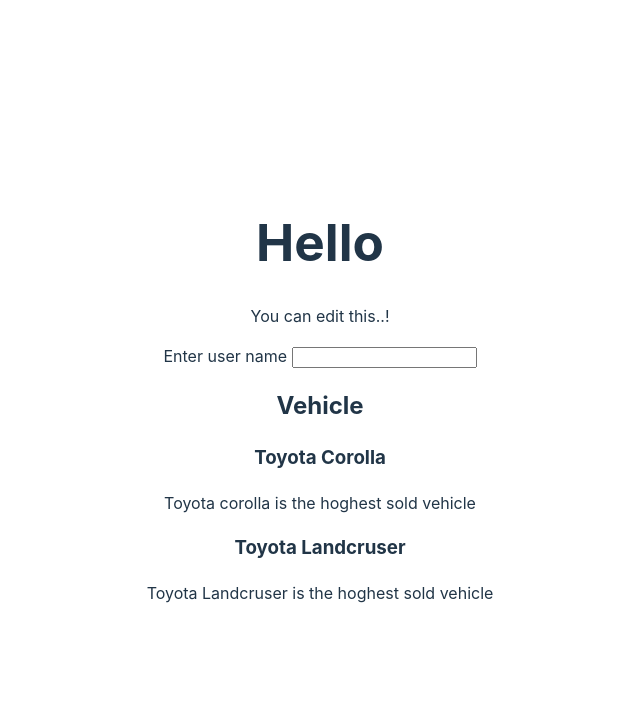
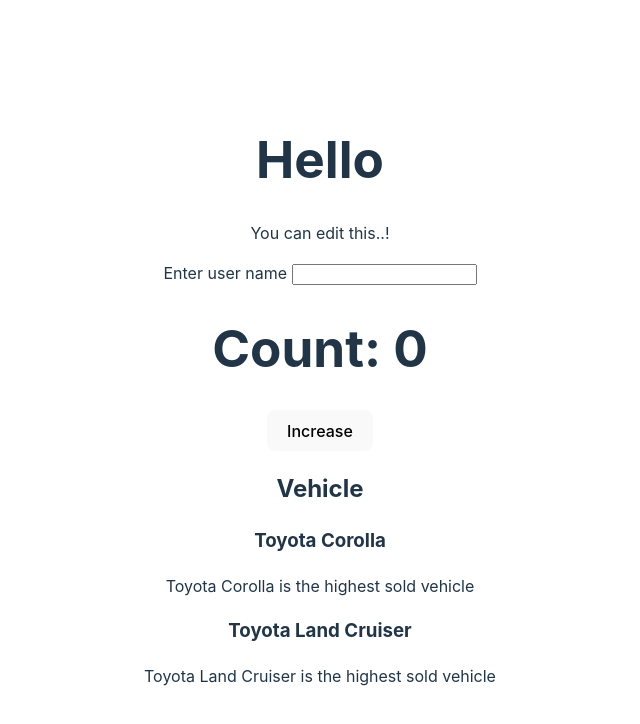
Before and after one commit to TharinduDMadushanka/learn-advanced-java-cmjd-106-ijse, a React (Vite) app in the folder SpringBoot/many-to-many/springintro/src/React/my-first-react/: page / in a window 1280 px wide. Shown: the top 724 px of the page, without its empty margins (320-960 px from the left). Built offline with nearby package versions, Linux system fonts and the light colour scheme.

Commit message:
create simple state mangement for increse number when click a btn

```diff
--- a/SpringBoot/many-to-many/springintro/src/React/my-first-react/src/App.tsx
+++ b/SpringBoot/many-to-many/springintro/src/React/my-first-react/src/App.tsx
@@ -1,18 +1,23 @@
-// import {useState} from 'react'
-
-import './App.css'
+import './App.css';
 import Vehicle from "./components/vehicle.tsx";
 import {useState} from "react";
 
-// parent components
+// Parent component
 function App() {
-    // const [count, setCount] = useState(0)
+    // useState hook for username
+    const [username, setUsername] = useState<string>("");
 
-    //hooks - useState hook
-    const [username, setUsername] = useState<String>(" ");
+    // useState hook for count
+    const [count, setCount] = useState<number>(0);
 
-    function handleInputChange(event: any){
+    // Handle input change for username
+    function handleInputChange(event: React.ChangeEvent<HTMLInputElement>) {
         setUsername(event.target.value);
+    }
+
+    // Handle increase button click
+    function increaseCount() {
+        setCount(count + 1);
     }
 
     return (
@@ -21,23 +26,25 @@ function App() {
             <p>You can edit this..!</p>
 
             <label>Enter user name  </label>
-            <input type="text" onChange={handleInputChange}/>
+            <input type="text" onChange={handleInputChange} />
+
+            <h1>Count: {count}</h1>
+            <button onClick={increaseCount}>Increase</button>
 
             <h2>Vehicle</h2>
-            <Vehicle title="Toyota Corolla" description="Toyota corolla is the hoghest sold vehicle " />
-            <Vehicle title="Toyota Landcruser" description="Toyota Landcruser is the hoghest sold vehicle " />
+            <Vehicle title="Toyota Corolla" description="Toyota Corolla is the highest sold vehicle" />
+            <Vehicle title="Toyota Land Cruiser" description="Toyota Land Cruiser is the highest sold vehicle" />
         </div>
     )
 }
 
-// define a type
-// interface VehicleType{
-//     title: string,
-//     description:string
+// Define a type
+// interface VehicleType {
+//     title: string;
+//     description: string;
 // }
 
-
-// child components
+// Child component
 // function Vehicle(props: VehicleType) {
 //     return (
 //         <div>
@@ -47,4 +54,4 @@ function App() {
 //     )
 // }
 
-export default App
+export default App;
```
